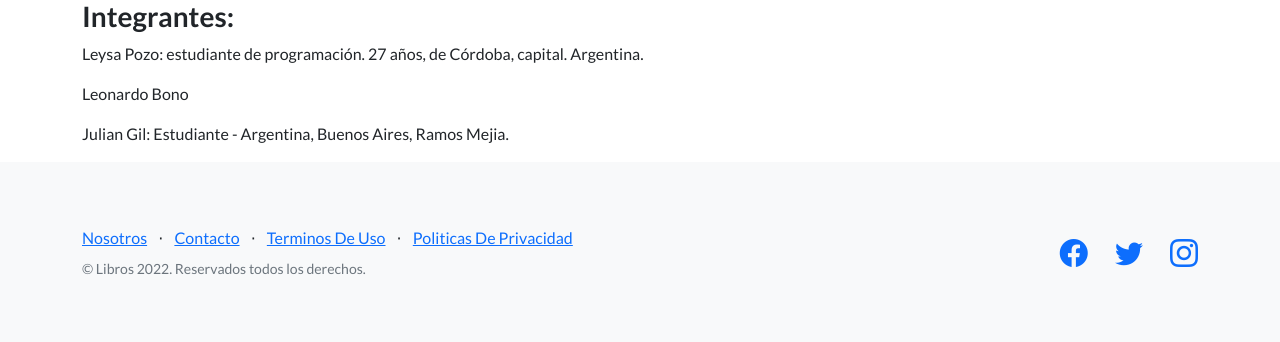
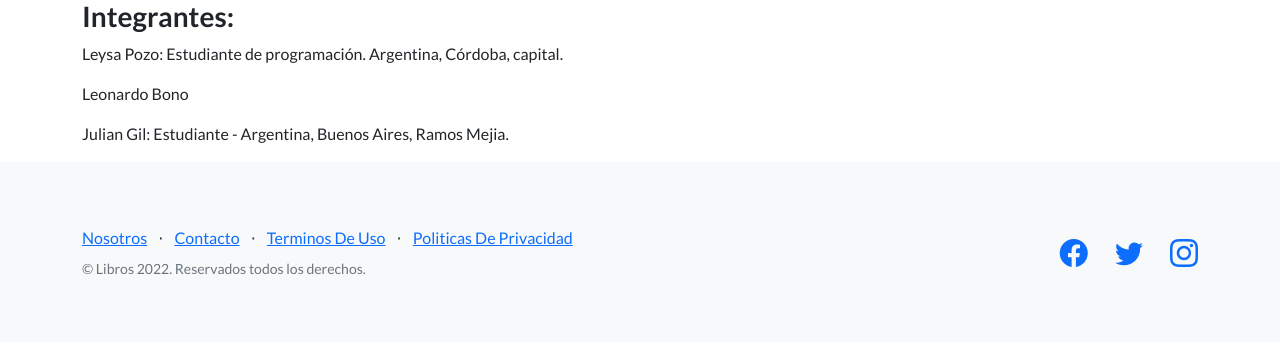
Before and after one commit to leysap/proyecto-python, a Django app: page /nosotros/ in a window 1280 px wide. Shown: the part 56-398 px from the top of the page. Run offline with Django 4.2, Linux system fonts and the light colour scheme; some libraries are stand-ins or nearby versions.

Commit message:
modif. descripcion

```diff
--- a/home/templates/home/acerca_de_nosotros.html
+++ b/home/templates/home/acerca_de_nosotros.html
@@ -7,7 +7,7 @@
         <h3>Integrantes:</h3>
 
         <p>
-            Leysa Pozo: estudiante de programación. 27 años, de Córdoba, capital. Argentina.
+            Leysa Pozo: Estudiante de programación. Argentina, Córdoba, capital.
         </p>
         <p>
             Leonardo Bono
```
